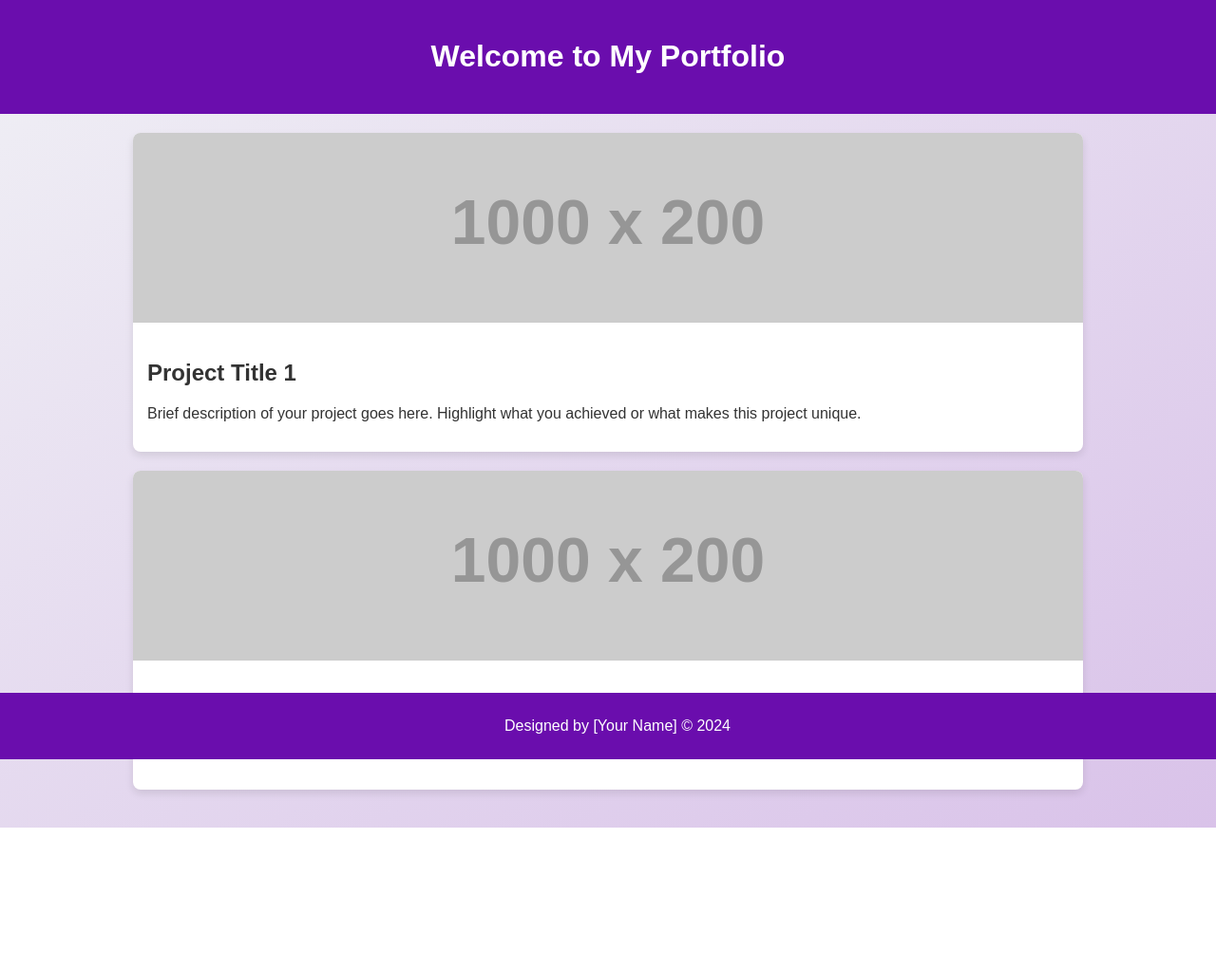
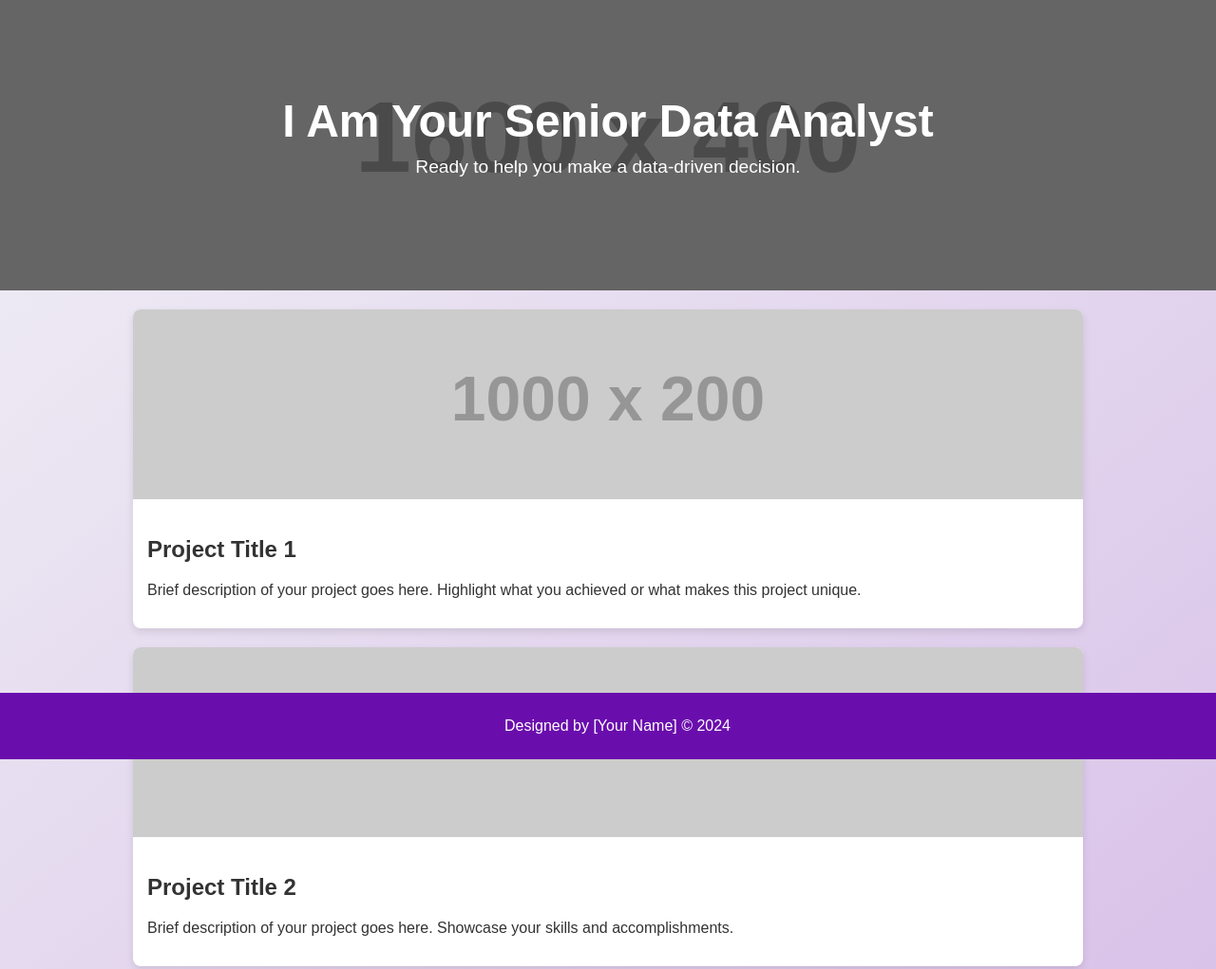
Before and after one commit to Calitra/calitra.github.io, a plain HTML site: page index.html in a window 1280 px wide. Shown: the top 1021 px of the page at 95% size. Before the commit the page ends 872 px from the top, so only its background shows below. Drawn offline with Linux system fonts and the light colour scheme; placeholder pictures from the web are drawn by us.

Commit message:
Update index.html

```diff
--- a/index.html
+++ b/index.html
@@ -13,10 +13,32 @@
             padding: 0;
         }
         header {
-            background-color: #6a0dad;
+            background: url('https://via.placeholder.com/1600x400') no-repeat center center/cover;
             color: white;
-            padding: 20px;
+            padding: 100px 20px;
             text-align: center;
+            position: relative;
+        }
+        header::after {
+            content: "";
+            position: absolute;
+            top: 0;
+            left: 0;
+            width: 100%;
+            height: 100%;
+            background-color: rgba(0, 0, 0, 0.5);
+        }
+        header h1 {
+            position: relative;
+            font-size: 3em;
+            margin: 0;
+            z-index: 1;
+        }
+        header p {
+            position: relative;
+            font-size: 1.2em;
+            margin-top: 10px;
+            z-index: 1;
         }
         .container {
             max-width: 1000px;
@@ -55,7 +77,8 @@
 </head>
 <body>
     <header>
-        <h1>Welcome to My Portfolio</h1>
+        <h1>I Am Your Senior Data Analyst</h1>
+        <p>Ready to help you make a data-driven decision.</p>
     </header>
     <div class="container">
         <div class="portfolio-item">
```
